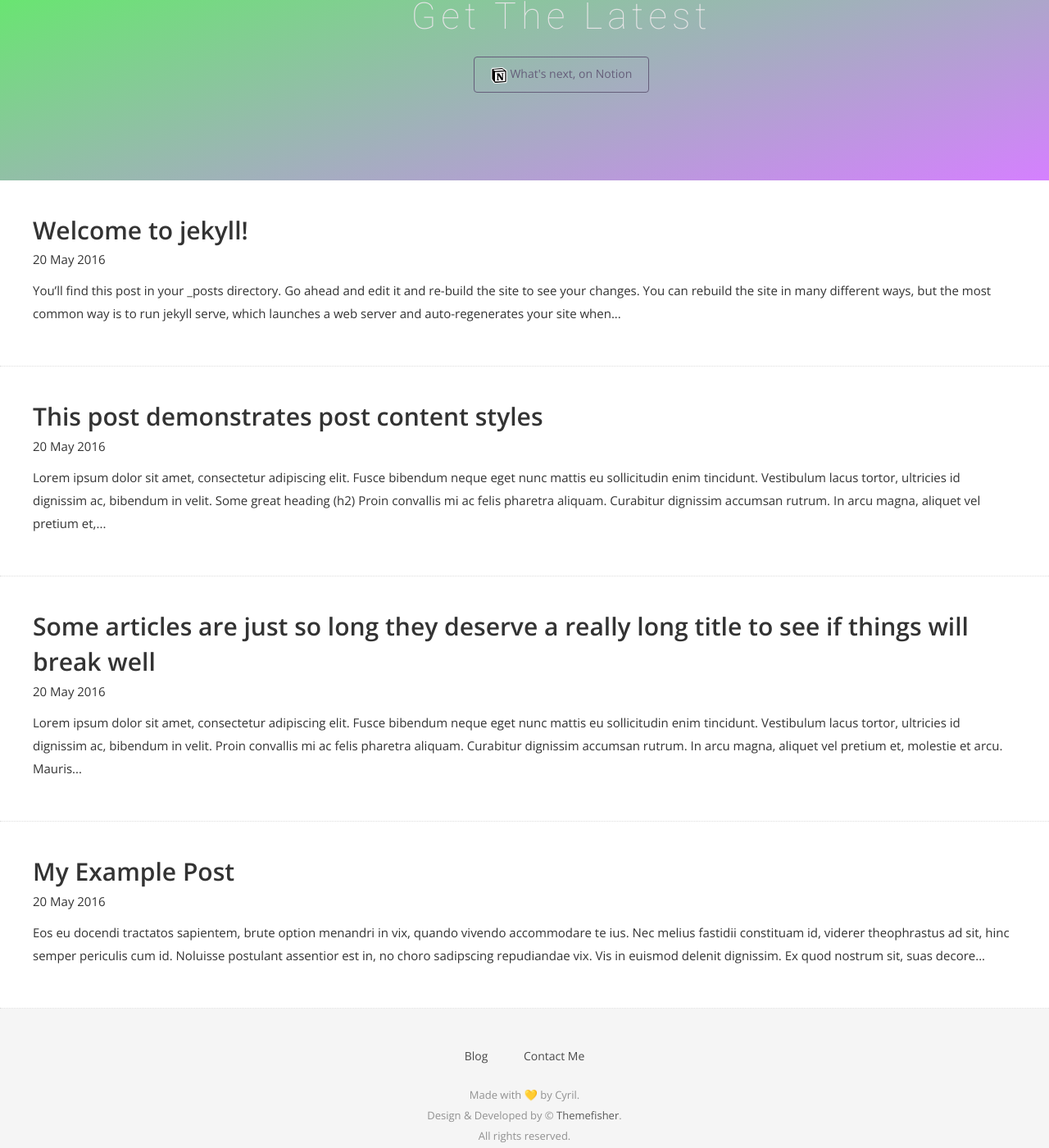
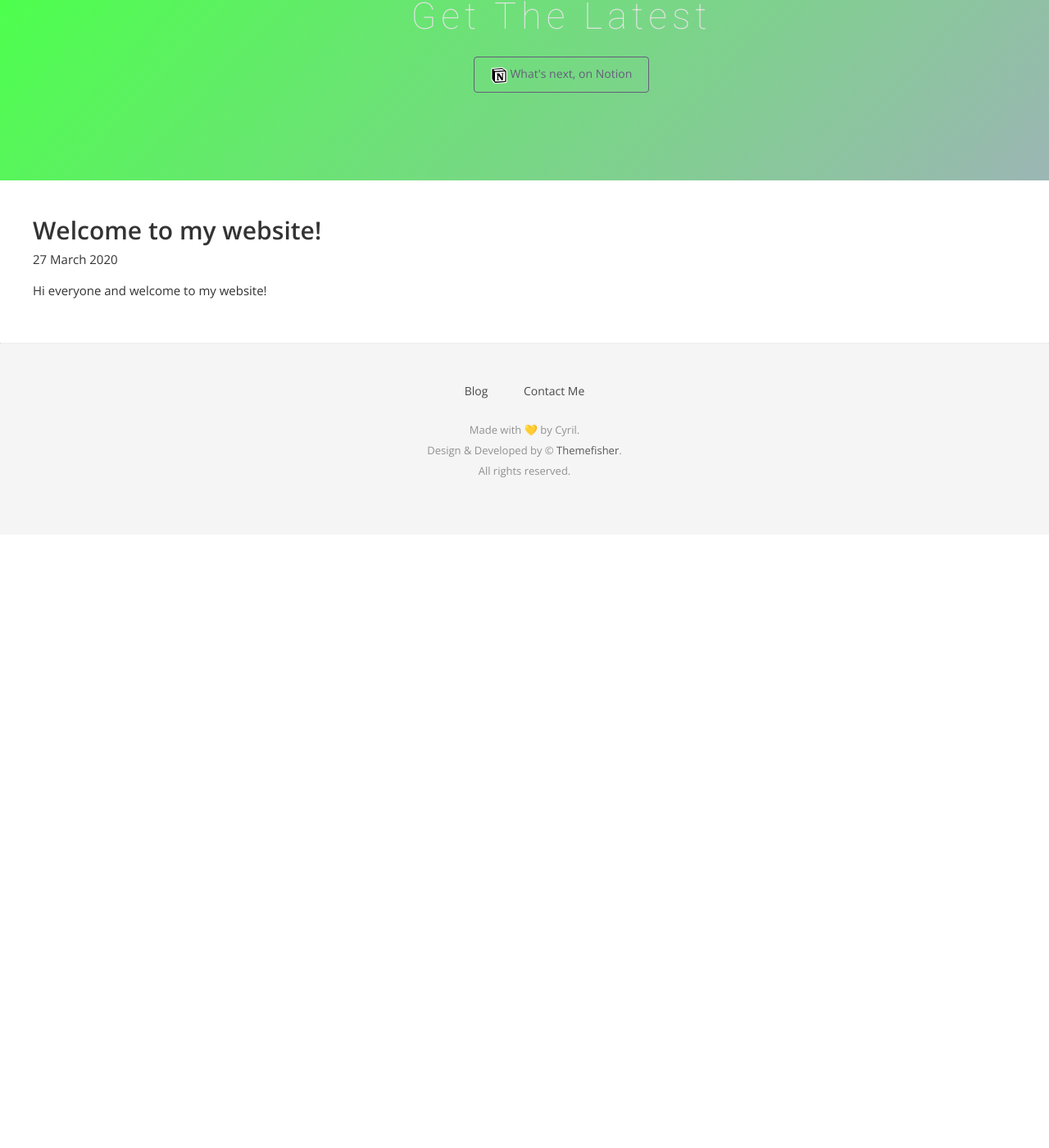
Before and after one commit to fouge/fouge.github.io, a Jekyll site: the page built from blog.html, in a window 1280 px wide and 1400 px high, scrolled down 248 px. Shown: the whole window at 82% size. Built offline with Jekyll 4.4.1, drawn with Linux system fonts in a browser that asks for light colours; nearby versions of some CDN libraries; some web fonts are replaced; after the commit the page ends 900 px from its top, so only the background shows below that.

Commit message:
Removed example post, started a new post

````diff
--- a/_config.yml
+++ b/_config.yml
@@ -25,13 +25,18 @@
 # Build settings
 markdown: kramdown
 
+future: true
+
 # Google analytics
 # ga_tracking_id: "UA-XXXX-1"
 
 # Category descriptions (for archive pages)
 descriptions:
-  - cat: jekyll
-    desc: "Posts describing Jekyll setup techniques."
+  - cat: misc
+    desc: "Miscellaneous posts"
 
-  - cat: dummy
-    desc: "Just some placeholder posts, lorem ipsum and the rest."
+  - cat: CI
+    desc: "Continuous Integration"
+
+  - cat: Debugging
+    desc: "Debugging related posts"
--- a/_posts/2016-05-20-my-example-post.md
+++ /dev/null
@@ -1,12 +0,0 @@
----
-layout: post
----
-
-Eos eu docendi tractatos sapientem, brute option menandri in vix, quando vivendo accommodare te ius. Nec melius fastidii constituam id, viderer theophrastus ad sit, hinc semper periculis cum id. Noluisse postulant assentior est in, no choro sadipscing repudiandae vix. Vis in euismod delenit dignissim. Ex quod nostrum sit, suas decore animal id ius, nobis solet detracto quo te.
-
-{% comment %}
-Might you have an include in your theme? Why not try it here!
-{% include my-themes-great-include.html %}
-{% endcomment %}
-
-No laudem altera adolescens has, volumus lucilius eum no. Eam ei nulla audiam efficiantur. Suas affert per no, ei tale nibh sea. Sea ne magna harum, in denique scriptorem sea, cetero alienum tibique ei eos. Labores persequeris referrentur eos ei.
--- a/_posts/2016-05-20-super-long-article.md
+++ /dev/null
@@ -1,10 +0,0 @@
----
-layout: post
-title: "Some articles are just so long they deserve a really long title to see if things will break well"
----
-
-Lorem ipsum dolor sit amet, consectetur adipiscing elit. Fusce bibendum neque eget nunc mattis eu sollicitudin enim tincidunt. Vestibulum lacus tortor, ultricies id dignissim ac, bibendum in velit. Proin convallis mi ac felis pharetra aliquam. Curabitur dignissim accumsan rutrum. In arcu magna, aliquet vel pretium et, molestie et arcu. Mauris lobortis nulla et felis ullamcorper bibendum. Phasellus et hendrerit mauris. Proin eget nibh a massa vestibulum pretium. Suspendisse eu nisl a ante aliquet bibendum quis a nunc. Praesent varius interdum vehicula. Aenean risus libero, placerat at vestibulum eget, ultricies eu enim. Praesent nulla tortor, malesuada adipiscing adipiscing sollicitudin, adipiscing eget est.
-
-Lorem ipsum dolor sit amet, consectetur adipiscing elit. Fusce bibendum neque eget nunc mattis eu sollicitudin enim tincidunt. Vestibulum lacus tortor, ultricies id dignissim ac, bibendum in velit. Proin convallis mi ac felis pharetra aliquam. Curabitur dignissim accumsan rutrum. In arcu magna, aliquet vel pretium et, molestie et arcu. Mauris lobortis nulla et felis ullamcorper bibendum. Phasellus et hendrerit mauris. Proin eget nibh a massa vestibulum pretium. Suspendisse eu nisl a ante aliquet bibendum quis a nunc. Praesent varius interdum vehicula. Aenean risus libero, placerat at vestibulum eget, ultricies eu enim. Praesent nulla tortor, malesuada adipiscing adipiscing sollicitudin, adipiscing eget est.
-
-Lorem ipsum dolor sit amet, consectetur adipiscing elit. Fusce bibendum neque eget nunc mattis eu sollicitudin enim tincidunt. Vestibulum lacus tortor, ultricies id dignissim ac, bibendum in velit. Proin convallis mi ac felis pharetra aliquam. Curabitur dignissim accumsan rutrum. In arcu magna, aliquet vel pretium et, molestie et arcu. Mauris lobortis nulla et felis ullamcorper bibendum. Phasellus et hendrerit mauris. Proin eget nibh a massa vestibulum pretium. Suspendisse eu nisl a ante aliquet bibendum quis a nunc. Praesent varius interdum vehicula. Aenean risus libero, placerat at vestibulum eget, ultricies eu enim. Praesent nulla tortor, malesuada adipiscing adipiscing sollicitudin, adipiscing eget est.
--- a/_posts/2016-05-20-this-post-demonstrates-post-content-styles.md
+++ /dev/null
@@ -1,87 +0,0 @@
----
-layout: post
-title: "This post demonstrates post content styles"
-author: "Bart Simpson"
-meta: "Springfield"
----
-
-Lorem ipsum dolor sit amet, consectetur adipiscing elit. Fusce bibendum neque eget nunc mattis eu sollicitudin enim tincidunt. Vestibulum lacus tortor, ultricies id dignissim ac, bibendum in velit.
-
-## Some great heading (h2)
-
-Proin convallis mi ac felis pharetra aliquam. Curabitur dignissim accumsan rutrum. In arcu magna, aliquet vel pretium et, molestie et arcu.
-
-Mauris lobortis nulla et felis ullamcorper bibendum. Phasellus et hendrerit mauris. Proin eget nibh a massa vestibulum pretium. Suspendisse eu nisl a ante aliquet bibendum quis a nunc. Praesent varius interdum vehicula. Aenean risus libero, placerat at vestibulum eget, ultricies eu enim. Praesent nulla tortor, malesuada adipiscing adipiscing sollicitudin, adipiscing eget est.
-
-## Another great heading (h2)
-
-Lorem ipsum dolor sit amet, consectetur adipiscing elit. Fusce bibendum neque eget nunc mattis eu sollicitudin enim tincidunt. Vestibulum lacus tortor, ultricies id dignissim ac, bibendum in velit.
-
-### Some great subheading (h3)
-
-Proin convallis mi ac felis pharetra aliquam. Curabitur dignissim accumsan rutrum. In arcu magna, aliquet vel pretium et, molestie et arcu. Mauris lobortis nulla et felis ullamcorper bibendum.
-
-Phasellus et hendrerit mauris. Proin eget nibh a massa vestibulum pretium. Suspendisse eu nisl a ante aliquet bibendum quis a nunc.
-
-### Some great subheading (h3)
-
-Praesent varius interdum vehicula. Aenean risus libero, placerat at vestibulum eget, ultricies eu enim. Praesent nulla tortor, malesuada adipiscing adipiscing sollicitudin, adipiscing eget est.
-
-> This quote will change your life. It will reveal the secrets of the universe, and all the wonders of humanity. Don't misuse it.
-
-Lorem ipsum dolor sit amet, consectetur adipiscing elit. Fusce bibendum neque eget nunc mattis eu sollicitudin enim tincidunt.
-
-### Some great subheading (h3)
-
-Vestibulum lacus tortor, ultricies id dignissim ac, bibendum in velit. Proin convallis mi ac felis pharetra aliquam. Curabitur dignissim accumsan rutrum.
-
-```html
-<html>
-  <head>
-  </head>
-  <body>
-    <p>Hello, World!</p>
-  </body>
-</html>
-```
-
-
-In arcu magna, aliquet vel pretium et, molestie et arcu. Mauris lobortis nulla et felis ullamcorper bibendum. Phasellus et hendrerit mauris.
-
-#### You might want a sub-subheading (h4)
-
-In arcu magna, aliquet vel pretium et, molestie et arcu. Mauris lobortis nulla et felis ullamcorper bibendum. Phasellus et hendrerit mauris.
-
-In arcu magna, aliquet vel pretium et, molestie et arcu. Mauris lobortis nulla et felis ullamcorper bibendum. Phasellus et hendrerit mauris.
-
-#### But it's probably overkill (h4)
-
-In arcu magna, aliquet vel pretium et, molestie et arcu. Mauris lobortis nulla et felis ullamcorper bibendum. Phasellus et hendrerit mauris.
-
-### Oh hai, an unordered list!!
-
-In arcu magna, aliquet vel pretium et, molestie et arcu. Mauris lobortis nulla et felis ullamcorper bibendum. Phasellus et hendrerit mauris.
-
-- First item, yo
-- Second item, dawg
-- Third item, what what?!
-- Fourth item, fo sheezy my neezy
-
-### Oh hai, an ordered list!!
-
-In arcu magna, aliquet vel pretium et, molestie et arcu. Mauris lobortis nulla et felis ullamcorper bibendum. Phasellus et hendrerit mauris.
-
-1. First item, yo
-2. Second item, dawg
-3. Third item, what what?!
-4. Fourth item, fo sheezy my neezy
-
-
-
-## Headings are cool! (h2)
-
-Proin eget nibh a massa vestibulum pretium. Suspendisse eu nisl a ante aliquet bibendum quis a nunc. Praesent varius interdum vehicula. Aenean risus libero, placerat at vestibulum eget, ultricies eu enim. Praesent nulla tortor, malesuada adipiscing adipiscing sollicitudin, adipiscing eget est.
-
-Praesent nulla tortor, malesuada adipiscing adipiscing sollicitudin, adipiscing eget est.
-
-Proin eget nibh a massa vestibulum pretium. Suspendisse eu nisl a ante aliquet bibendum quis a nunc.
--- a/_posts/2016-05-20-welcome-to-jekyll.md
+++ /dev/null
@@ -1,26 +0,0 @@
----
-layout: post
-title: Welcome to jekyll!
-subtitle: Jekyll is a blog-aware, static site generator in Ruby https://jekyllrb.com
-date: 2016-05-20 21:11:27
-author: jekyll
----
-You’ll find this post in your `_posts` directory. Go ahead and edit it and re-build the site to see your changes. You can rebuild the site in many different ways, but the most common way is to run `jekyll serve`, which launches a web server and auto-regenerates your site when a file is updated.
-
-To add new posts, simply add a file in the `_posts` directory that follows the convention `YYYY-MM-DD-name-of-post.ext` and includes the necessary front matter. Take a look at the source for this post to get an idea about how it works.
-
-Jekyll also offers powerful support for code snippets:
-
-{% highlight ruby %}
-def print_hi(name)
-  puts "Hi, #{name}"
-end
-print_hi('Tom')
-#=> prints 'Hi, Tom' to STDOUT.
-{% endhighlight %}
-
-Check out the [Jekyll docs][jekyll-docs] for more info on how to get the most out of Jekyll. File all bugs/feature requests at [Jekyll’s GitHub repo][jekyll-gh]. If you have questions, you can ask them on [Jekyll Talk][jekyll-talk].
-
-[jekyll-docs]: http://jekyllrb.com/docs/home
-[jekyll-gh]:   https://github.com/jekyll/jekyll
-[jekyll-talk]: https://talk.jekyllrb.com/
--- /dev/null
+++ b/_posts/2020-03-10-welcome-to-my-website.md
@@ -0,0 +1,9 @@
+---
+layout: post
+title: Welcome to my website!
+date: 2020-03-27
+author: Cyril
+meta: "misc"
+---
+
+Hi everyone and welcome to my website!
````
